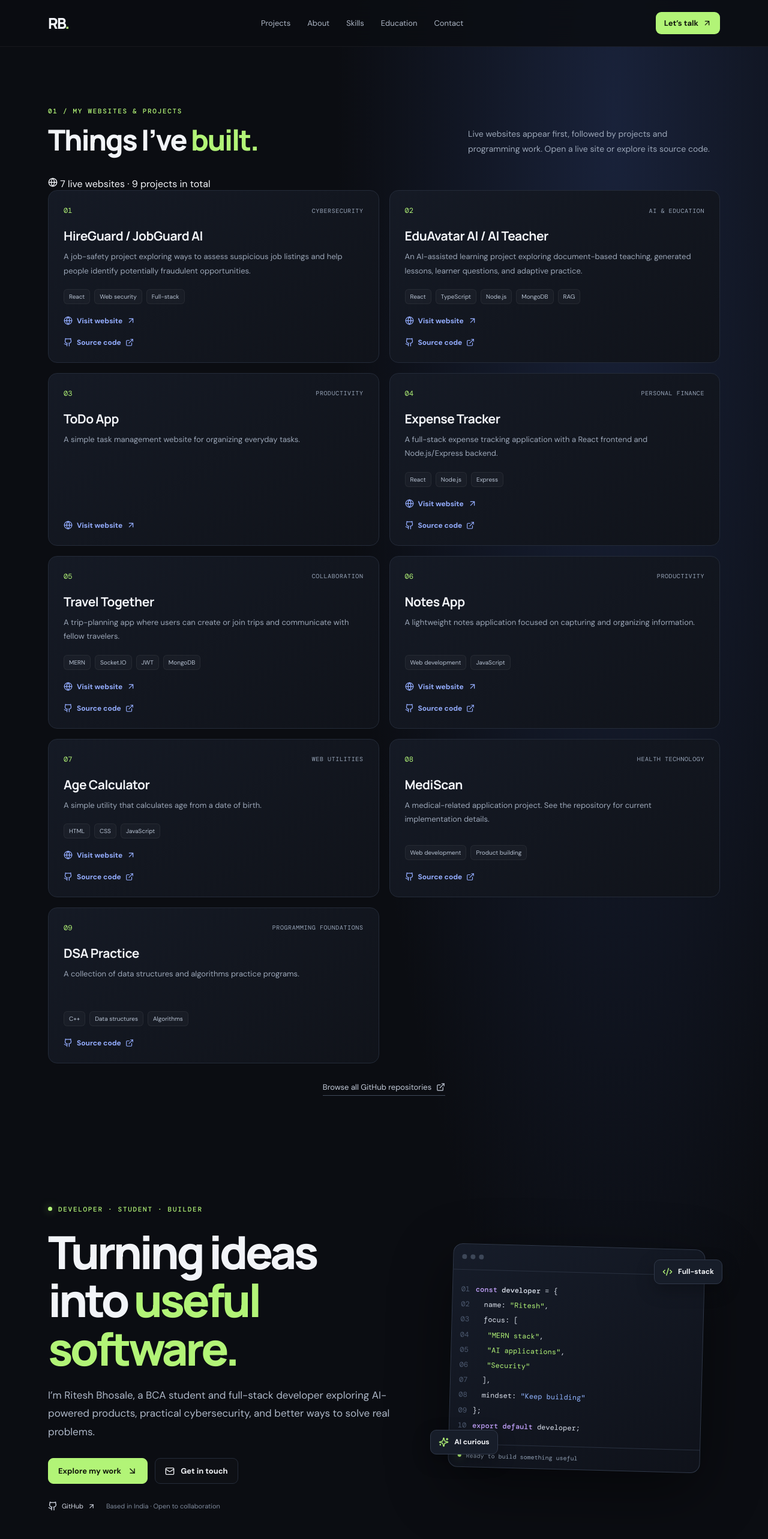
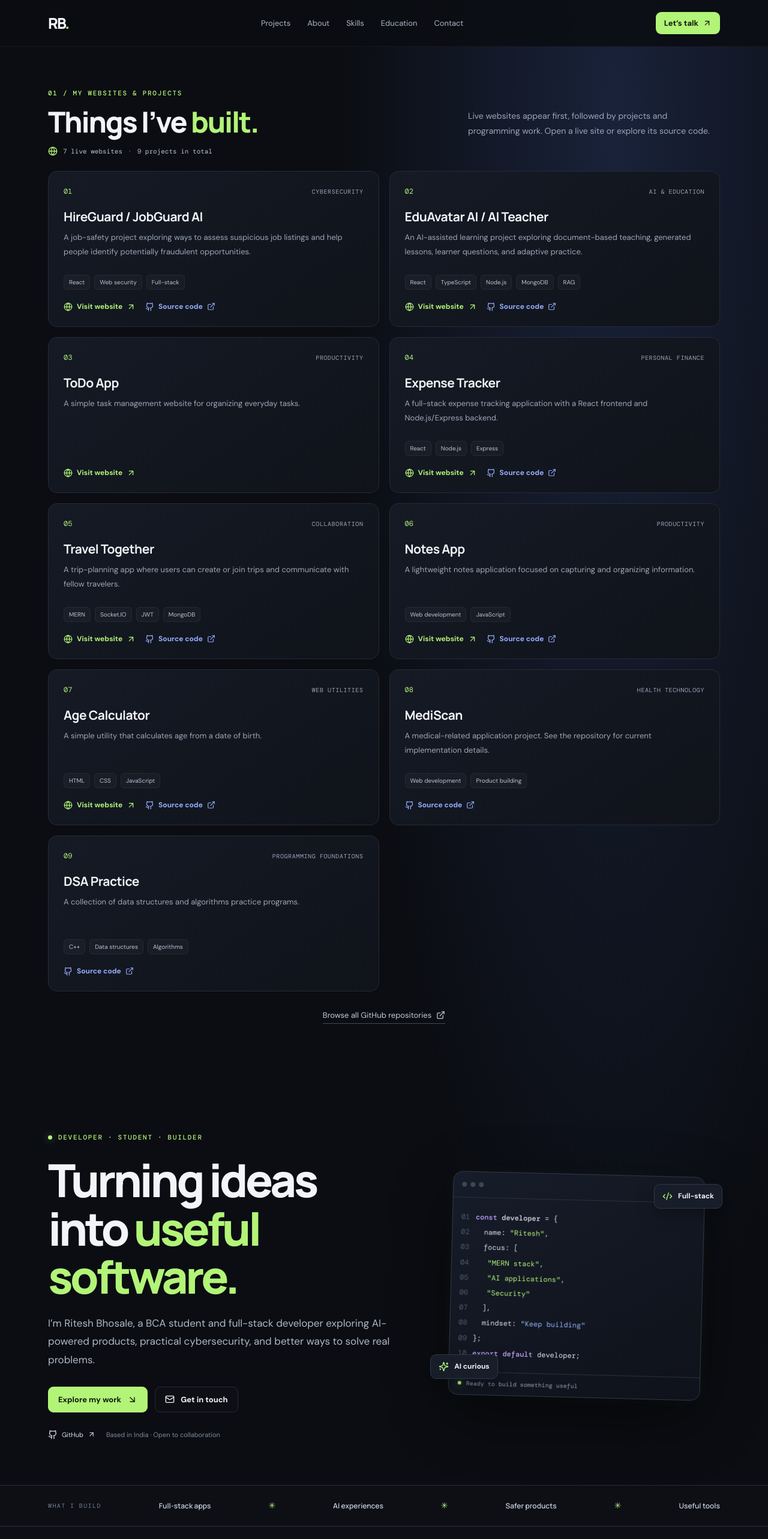
Before and after one commit to riteshhosale/riteshhosale, a React (Vite) app in the folder portfolio-mern/client/: page / in a window 1280 px wide. Shown: the top 2566 px of the page at 60% size. Built offline with nearby package versions, Linux system fonts and the light colour scheme; no server answers.

Commit message:
Add subtle animations and live website card styling

```diff
--- a/portfolio-mern/client/src/styles.css
+++ b/portfolio-mern/client/src/styles.css
@@ -4,3 +4,76 @@
 @media(max-width:650px){.container{width:calc(100% - 32px)}.site-header{height:68px}.nav-wrap{gap:12px}.nav-cta{margin-left:auto}.mobile-toggle{display:inline-flex;align-items:center;justify-content:center}.nav-links{display:none;position:absolute;top:67px;left:0;right:0;padding:12px 20px 18px;background:#0b0d12f7;border-bottom:1px solid var(--line);flex-direction:column;align-items:stretch;gap:0}.nav-links.open{display:flex}.nav-links a{padding:12px 0;border-bottom:1px solid #ffffff0b}.nav-links a:last-child{border:0}.hero{grid-template-columns:1fr;padding-block:70px 54px;gap:25px}.hero h1{font-size:clamp(45px,12vw,64px);letter-spacing:-3px}.hero-lead{font-size:15px}.hero-art{min-height:340px}.code-window{width:min(100%,410px)}.orbit-one{width:310px}.orbit-two{width:245px}.chip-top{right:0;top:6px}.chip-bottom{left:0;bottom:7px}.ticker-inner{gap:12px}.ticker-inner b{font-size:11px}.section{padding-block:70px}.section-heading{align-items:flex-start;flex-direction:column;gap:15px;margin-bottom:26px}.project-grid,.about-grid,.education-grid,.contact-section{grid-template-columns:1fr;gap:24px}.project-card{min-height:235px}.about-grid{gap:20px}.about-grid h2,.education-grid h2,.contact-copy h2{font-size:37px}.skills-grid{gap:10px}.skill-card{padding:17px}.education-card{padding:20px}.contact-form{padding:19px}.footer-inner{justify-content:center;text-align:center;flex-direction:column;gap:7px}}
 @media(max-width:390px){.nav-cta{padding:9px 10px;font-size:11px}.hero-actions .button{padding:11px 12px}.social-line{gap:11px}.skills-grid{grid-template-columns:1fr}.form-row{grid-template-columns:1fr}.hero-art{min-height:315px}.code-content{font-size:10px}}
 @media(prefers-reduced-motion:reduce){html{scroll-behavior:auto}*,*::before,*::after{transition:none!important}}
+
+
+/* Motion polish: subtle entrance, hover and floating animations. */
+@keyframes fade-up {
+  from { opacity: 0; transform: translateY(22px); }
+  to { opacity: 1; transform: translateY(0); }
+}
+@keyframes soft-float {
+  0%, 100% { transform: translateY(0) rotate(1.5deg); }
+  50% { transform: translateY(-9px) rotate(1deg); }
+}
+@keyframes chip-float {
+  0%, 100% { translate: 0 0; }
+  50% { translate: 0 -7px; }
+}
+@keyframes orbit-pulse {
+  0%, 100% { opacity: .45; scale: 1; }
+  50% { opacity: .9; scale: 1.04; }
+}
+@keyframes glow-breathe {
+  0%, 100% { box-shadow: 0 32px 100px #0007, 0 0 0 #b2f47700; }
+  50% { box-shadow: 0 32px 100px #0007, 0 0 34px #b2f47710; }
+}
+.hero-copy, .hero-art, .ticker-inner, .section-heading, .about-copy, .education-card, .contact-form, .contact-copy {
+  animation: fade-up .7s cubic-bezier(.2,.75,.25,1) both;
+}
+.hero-art { animation-delay: 120ms; }
+.code-window { animation: soft-float 6s ease-in-out infinite, glow-breathe 5s ease-in-out infinite; }
+.art-orbit { animation: orbit-pulse 7s ease-in-out infinite; }
+.orbit-two { animation-delay: 1.3s; }
+.float-chip { animation: chip-float 4s ease-in-out infinite; }
+.chip-bottom { animation-delay: 1.1s; }
+.project-card {
+  opacity: 0;
+  animation: fade-up .62s cubic-bezier(.2,.75,.25,1) both;
+  transition: transform .28s cubic-bezier(.2,.75,.25,1), border-color .28s, box-shadow .28s;
+}
+.project-card:hover {
+  transform: translateY(-7px);
+  border-color: #829a6c;
+  box-shadow: 0 18px 44px #0003;
+}
+.project-actions { display: flex; align-items: center; flex-wrap: wrap; gap: 16px; margin-top: 20px; }
+.project-actions .project-link { margin-top: 0; }
+.project-live-link { color: var(--accent); }
+.project-live-link:hover { color: #d0ffad; }
+.website-count {
+  display: flex;
+  align-items: center;
+  gap: 9px;
+  margin: -12px 0 25px;
+  color: #b8c3d3;
+  font: 11px var(--mono);
+}
+.website-count svg { color: var(--accent); }
+.website-count span { color: #5f6a7c; }
+.projects-section { padding-top: 70px; }
+.projects-section .section-heading { margin-bottom: 25px; }
+.project-card h3 { transition: color .2s ease; }
+.project-card:hover h3 { color: var(--accent); }
+.ticker-inner b { transition: color .25s ease, transform .25s ease; }
+.ticker-inner b:hover { color: var(--accent); transform: translateY(-2px); }
+.button, .nav-cta, .email-link, .github-link, .center-link a { transition: transform .22s ease, color .22s ease, border-color .22s ease, background .22s ease; }
+.nav-cta:hover { transform: translateY(-2px); box-shadow: 0 8px 24px #b2f47720; }
+@media (prefers-reduced-motion: reduce) {
+  *, *::before, *::after {
+    animation-duration: .01ms !important;
+    animation-iteration-count: 1 !important;
+    scroll-behavior: auto !important;
+    transition-duration: .01ms !important;
+  }
+  .project-card { opacity: 1; }
+}
```
